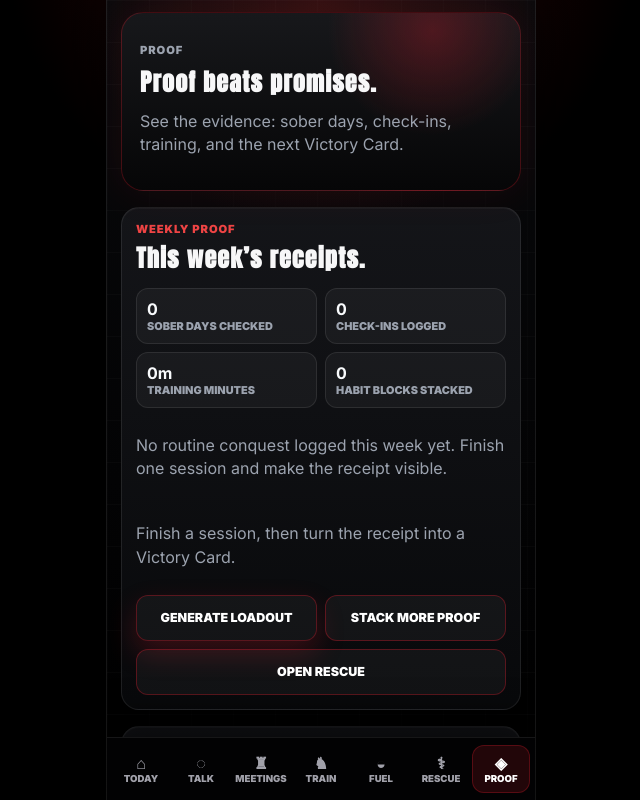
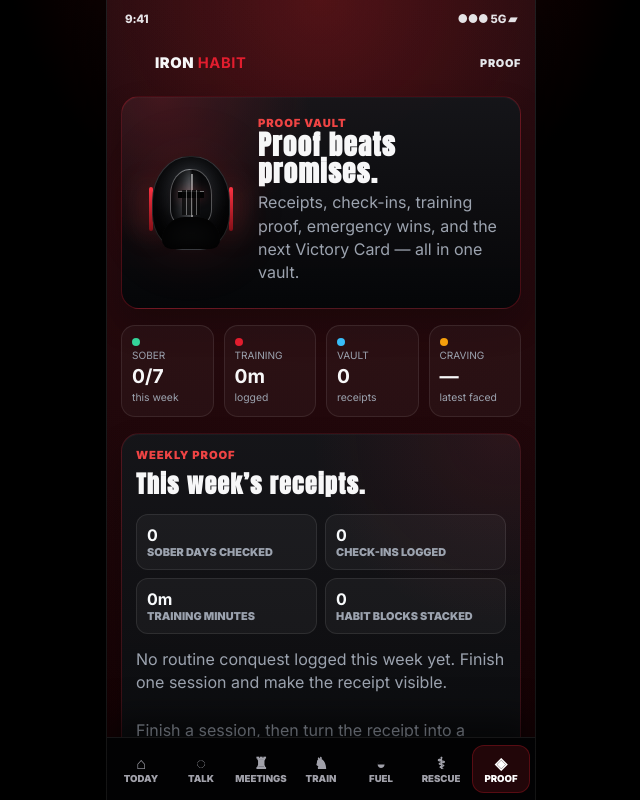
Before and after one commit to sousaimodel20-sys/Iron-habit, a React (Vite) app: page /proof in a window 1280 px wide. Shown: the whole page, without its empty margins (319-959 px from the left). Built offline with nearby package versions, Linux system fonts and the light colour scheme.

Commit message:
Polish Rescue and Proof visual parity

```diff
--- a/src/index.css
+++ b/src/index.css
@@ -701,15 +701,88 @@
     flex-basis: 86px;
   }
 }
+/* Real Rescue / Proof visual-parity bridge: keeps recovery + proof storage logic live inside mockup chrome. */
+.ih-real-rescue,
+.ih-real-proof {
+  padding-top: 10px;
+}
+.ih-real-rescue-hero,
+.ih-real-proof-hero {
+  border-color: rgba(225,29,46,.3);
+  background: radial-gradient(circle at 10% 0, rgba(225,29,46,.22), transparent 36%), linear-gradient(180deg, rgba(21,22,26,.95), rgba(5,6,8,.98));
+}
+.ih-real-rescue-hero .ih-coach-small,
+.ih-real-proof-hero .ih-coach-small {
+  width: 110px;
+  flex-basis: 110px;
+}
+.ih-real-rescue .emergency-rescue-card,
+.ih-real-rescue .rescue-outcome-card,
+.ih-real-rescue .slip-restart-card,
+.ih-real-rescue .reason-card,
+.ih-real-proof .proof-summary-card,
+.ih-real-proof .proof-vault-card,
+.ih-real-proof .proof-stack-card,
+.ih-real-proof .next-milestone-card,
+.ih-real-proof .content-studio-card,
+.ih-real-proof .transformation-card,
+.ih-real-proof .body-target-card {
+  border-color: rgba(225,29,46,.22);
+  background: radial-gradient(circle at 96% 0, rgba(225,29,46,.11), transparent 32%), linear-gradient(180deg, rgba(21,22,26,.94), rgba(8,9,11,.98));
+}
+.ih-real-rescue .emergency-rescue-card.is-emergency,
+.ih-real-proof .emergency-proof-card {
+  border-color: rgba(248,113,113,.44);
+  background: radial-gradient(circle at 50% 0, rgba(225,29,46,.26), transparent 38%), linear-gradient(180deg, rgba(127,15,23,.42), rgba(8,9,11,.98));
+}
+.ih-real-rescue-stat-grid .ih-stat,
+.ih-real-proof-stat-grid .ih-stat {
+  min-height: 92px;
+}
+.ih-real-rescue .breath-ring {
+  border-color: rgba(225,29,46,.44);
+  background: radial-gradient(circle, rgba(225,29,46,.18), rgba(0,0,0,.2));
+  box-shadow: inset 0 0 28px rgba(0,0,0,.7), 0 0 34px rgba(225,29,46,.16);
+}
+.ih-real-rescue .rescue-chain-panel,
+.ih-real-rescue .rescue-steps span,
+.ih-real-proof .completed-loadout-list article,
+.ih-real-proof .compact-receipt-list article,
+.ih-real-proof .milestone-timeline .timeline-step,
+.ih-real-proof .proof-angle-strip a {
+  border: 1px solid var(--line);
+  border-radius: 16px;
+  background: rgba(255,255,255,.035);
+  padding: 10px;
+}
+.ih-real-proof .proof-angle-strip {
+  display: grid;
+  grid-template-columns: repeat(2, minmax(0, 1fr));
+  gap: 8px;
+}
+.ih-real-proof .proof-angle-strip a {
+  display: grid;
+  place-items: center;
+  min-height: 44px;
+  color: #fca5a5;
+  font-weight: 900;
+  text-align: center;
+}
 @media (max-width: 370px) {
   .ih-real-talk .ih-chip-grid.talk,
-  .ih-real-talk-stat-grid {
+  .ih-real-talk-stat-grid,
+  .ih-real-rescue-stat-grid,
+  .ih-real-proof-stat-grid {
     grid-template-columns: 1fr;
   }
-  .ih-real-talk-hero {
+  .ih-real-talk-hero,
+  .ih-real-rescue-hero,
+  .ih-real-proof-hero {
     align-items: flex-start;
   }
-  .ih-real-talk-hero .ih-coach-small {
+  .ih-real-talk-hero .ih-coach-small,
+  .ih-real-rescue-hero .ih-coach-small,
+  .ih-real-proof-hero .ih-coach-small {
     width: 86px;
     flex-basis: 86px;
   }
--- a/src/screens/CravingRescue.tsx
+++ b/src/screens/CravingRescue.tsx
@@ -1,8 +1,9 @@
 import { useEffect, useMemo, useState } from 'react';
 import { Link, useSearchParams } from 'react-router-dom';
-import { Button, Card, PageHeader } from '../components/UI';
+import { Button, Card } from '../components/UI';
 import { getTodayKey, loadData, saveData, type CheckIn } from '../utils/storage';
 import { buildMeetingsPath, buildSupportSmsHref, buildSupportTelHref, getMeetingsCtaLabel, getSupportContactLabel, getSupportLocation, hasSupportContact } from '../utils/support';
+import { BrandHeader, HelmetCoach, PhoneStatus, StatCard } from './IronHabitMockup';
 
 const protocol = [
   'Put the drink plan on pause. Say: “I only need to win ten minutes.”',
@@ -25,6 +26,7 @@
   const supportLocation = getSupportLocation(profile);
   const meetingsPath = buildMeetingsPath(profile);
   const meetingsLabel = getMeetingsCtaLabel(profile);
+  const recoveryReceiptCount = Object.values(data.checkIns).filter((entry) => entry.sober && entry.craving >= 3).length;
   const supportReady = hasSupportContact(profile);
   const supportContactLabel = getSupportContactLabel(profile);
   const supportCallHref = buildSupportTelHref(profile);
@@ -184,12 +186,27 @@
   };
 
   return (
-    <div className="page rescue-page stack-lg">
-      <PageHeader eyebrow="Rescue" title={mode === 'emergency' ? 'Do not drink for ten minutes.' : mode === 'slip' ? 'No shame. Restart clean.' : 'Craving protocol. No bargaining.'}>
-        {mode === 'slip'
-          ? 'A slip is data, not identity. Stop the spiral, reset the environment, and stack the next right action.'
-          : 'Ten minutes to interrupt the old pattern and protect the comeback you are building.'}
-      </PageHeader>
+    <div className="page ih-page ih-real-rescue rescue-page stack-lg">
+      <PhoneStatus />
+      <BrandHeader step="RESCUE" />
+
+      <section className="ih-card ih-ai-card ih-real-rescue-hero" aria-label="Iron Habit emergency rescue deck">
+        <HelmetCoach small />
+        <div>
+          <small>{mode === 'emergency' ? 'EMERGENCY CHAIN' : mode === 'slip' ? 'COMEBACK RESET' : 'RESCUE DECK'}</small>
+          <h1>{mode === 'emergency' ? 'Do not drink for ten minutes.' : mode === 'slip' ? 'No shame. Restart clean.' : 'Craving protocol. No bargaining.'}</h1>
+          <p>{mode === 'slip'
+            ? 'A slip is data, not identity. Stop the spiral, reset the environment, and stack the next right action.'
+            : 'Helmet on. Timer up. Human support ready. Win this wave and turn it into proof.'}</p>
+        </div>
+      </section>
+
+      <div className="ih-stat-grid four ih-real-rescue-stat-grid" aria-label="Rescue state snapshot">
+        <StatCard label="Timer" value={`${minutes}:${seconds}`} sub={running ? 'active' : 'ready'} tone={running ? 'red' : 'amber'} />
+        <StatCard label="Mode" value={mode === 'emergency' ? '10/10' : mode === 'slip' ? 'Reset' : 'Steady'} sub="state" tone={mode === 'slip' ? 'amber' : 'red'} />
+        <StatCard label="Support" value={supportReady ? 'Ready' : 'Unset'} sub={supportReady ? supportContactLabel : 'safe person'} tone={supportReady ? 'green' : 'red'} />
+        <StatCard label="Receipts" value={`${recoveryReceiptCount}`} sub="recovery proof" tone="blue" />
+      </div>
 
       <Card className={`rescue-card emergency-rescue-card stack-md ${mode === 'emergency' ? 'is-emergency' : ''}`}>
         <div className="rescue-head">
--- a/src/screens/ProgressDashboard.tsx
+++ b/src/screens/ProgressDashboard.tsx
@@ -1,7 +1,7 @@
 import { useEffect, useMemo, useState } from 'react';
 import { Link } from 'react-router-dom';
 import MilestoneBadge from '../components/MilestoneBadge';
-import { Card, PageHeader, Stat } from '../components/UI';
+import { Card, Stat } from '../components/UI';
 import { formatLocalDateKey } from '../utils/date';
 import { loadData, saveData, type CompletedLoadout, type IronHabitData } from '../utils/storage';
 import { calculateSobrietyStreak, getCompletionRate } from '../utils/streaks';
@@ -9,6 +9,7 @@
 import { calculateMacroTargets, formatHeight } from '../utils/nutrition';
 import { getCravingReceipts, getLatestEmergencyCravingReceipt, getLatestProof, getProofStack } from '../utils/proofReceipts';
 import { buildMeetingsPath, buildSupportSmsHref, getMeetingsCtaLabel, getSupportContactLabel, hasSupportContact } from '../utils/support';
+import { BrandHeader, HelmetCoach, PhoneStatus, StatCard } from './IronHabitMockup';
 
 const milestones = [7, 14, 30, 60, 90, 365];
 const milestonePlan = [
@@ -123,10 +124,25 @@
   };
 
   return (
-    <div className="page stack-lg">
-      <PageHeader eyebrow="Proof" title="Proof beats promises.">
-        See the evidence: sober days, check-ins, training, and the next Victory Card.
-      </PageHeader>
+    <div className="page ih-page ih-real-proof profile-page stack-lg">
+      <PhoneStatus />
+      <BrandHeader step="PROOF" />
+
+      <section className="ih-card ih-ai-card ih-real-proof-hero" aria-label="Iron Habit proof vault">
+        <HelmetCoach small />
+        <div>
+          <small>PROOF VAULT</small>
+          <h1>Proof beats promises.</h1>
+          <p>Receipts, check-ins, training proof, emergency wins, and the next Victory Card — all in one vault.</p>
+        </div>
+      </section>
+
+      <div className="ih-stat-grid four ih-real-proof-stat-grid" aria-label="Proof vault snapshot">
+        <StatCard label="Sober" value={`${weeklySoberDays}/7`} sub="this week" tone="green" />
+        <StatCard label="Training" value={`${weeklyMinutes}m`} sub="logged" tone="red" />
+        <StatCard label="Vault" value={`${data.completedLoadouts.length}`} sub="receipts" tone="blue" />
+        <StatCard label="Craving" value={latestCravingReceipt ? `${latestCravingReceipt.craving}/10` : '—'} sub="latest faced" tone="amber" />
+      </div>
 
       <Card className="proof-summary-card stack-sm">
         <span className="tag">Weekly Proof</span>
```
